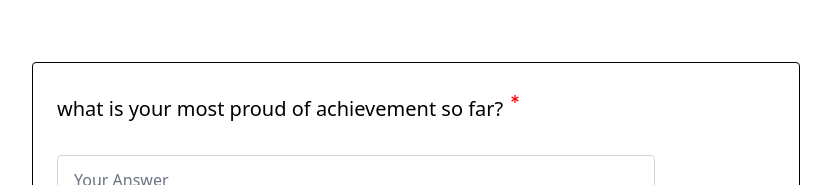
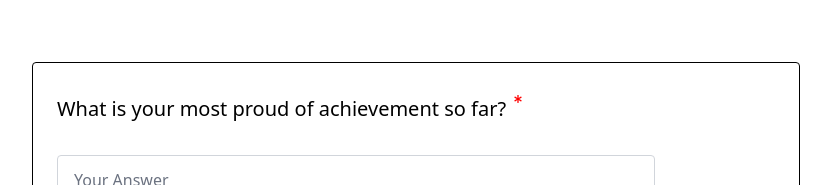
Before and after one commit to qraft-Inc/qraftacademy, a Next.js app: page /designers/dintonReg in a window 1280 px wide. Shown: the part 3097-3282 px from the top of the page, without its empty margins (224-1055 px from the left). Built offline with nearby package versions, Linux system fonts and the light colour scheme; no server answers; what tw-elements would draw is missing.

Commit message:
Style:Making a sentence to begin with uppercase

```diff
--- a/pages/designers/dintonReg.js
+++ b/pages/designers/dintonReg.js
@@ -324,7 +324,7 @@ export default function dintonReg() {
               for="proud_achievement"
               className="text-lg sm:text-xl font-medium leading-loose"
             >
-              what is your most proud of achievement so far?
+              What is your most proud of achievement so far?
             </label>
             <FaAsterisk size="0.5em" color="red" />
           </div>
```
